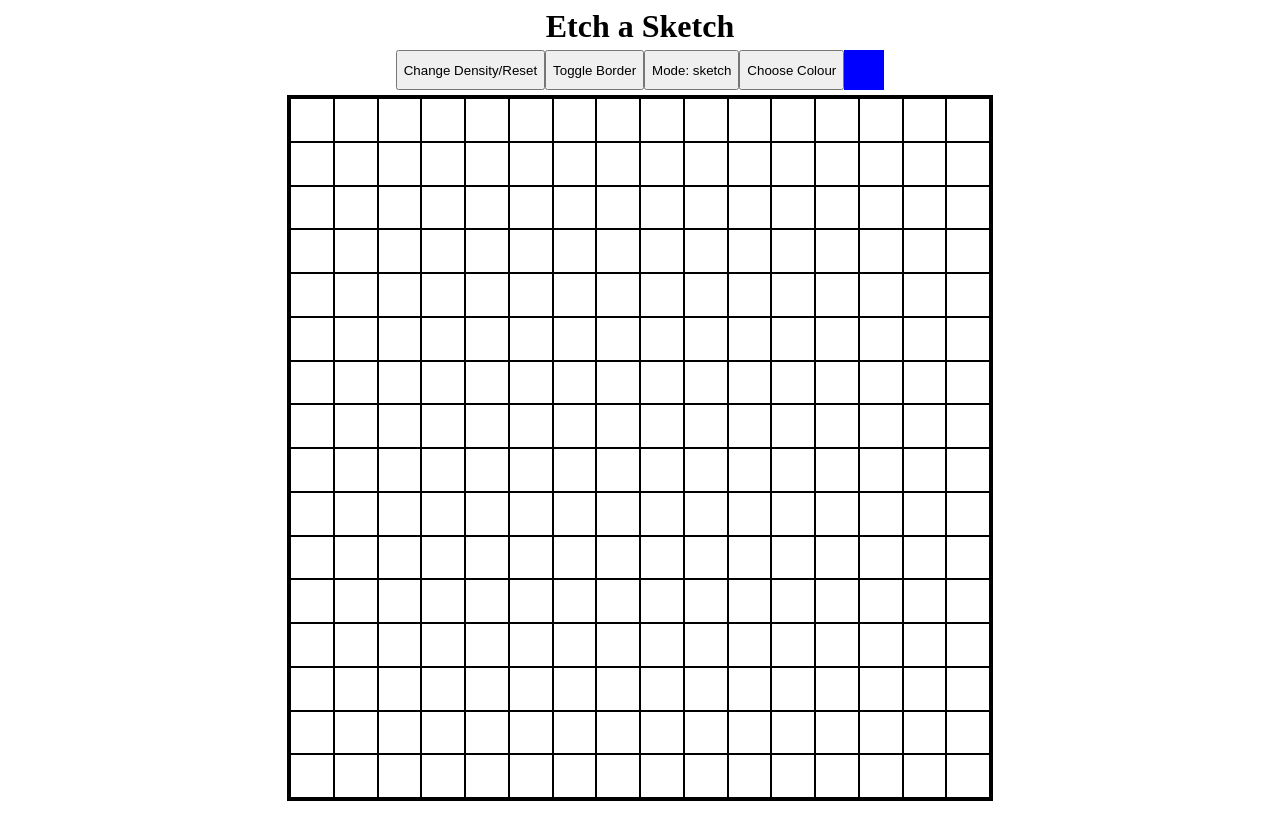
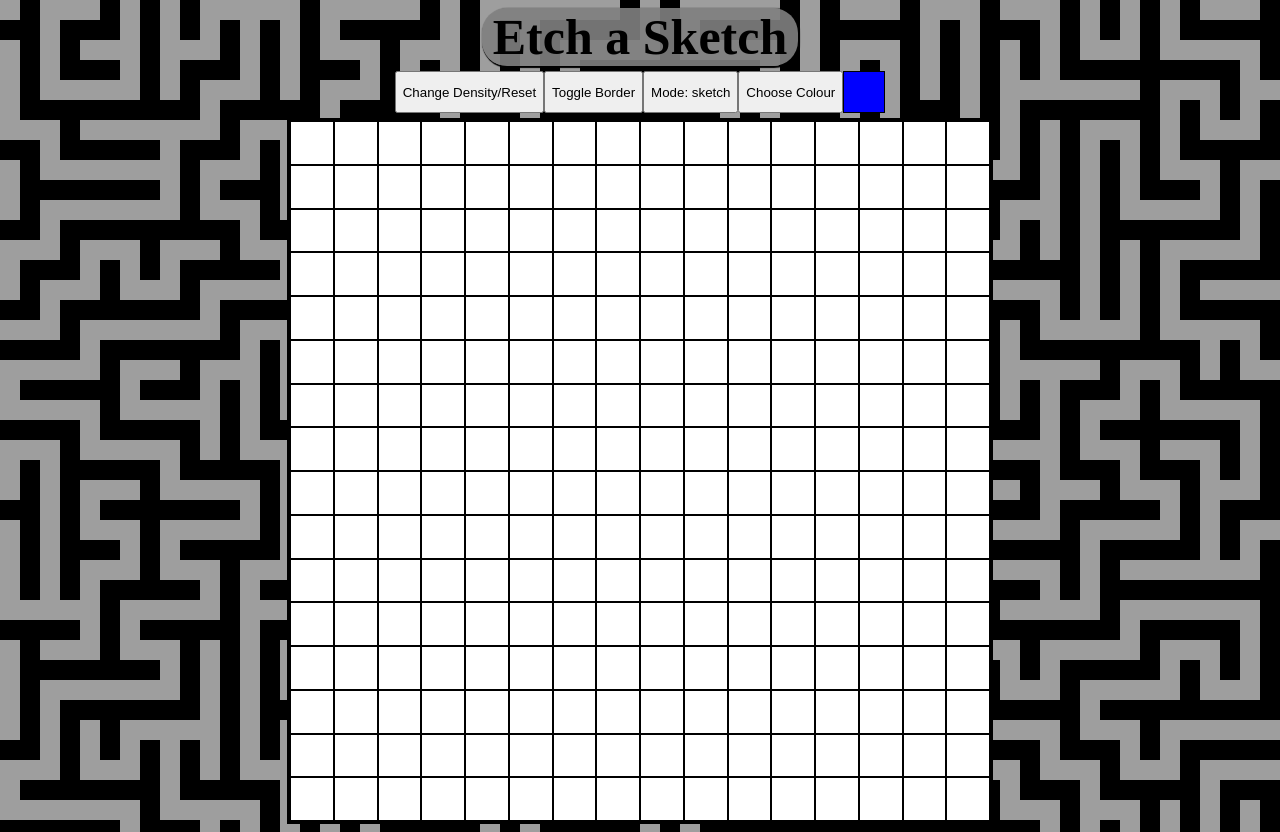
Before and after one commit to nameless3k/etch-a-sketch, a plain HTML site: page index.html in a window 1280 px wide. Before the commit the page ends 809 px from the top, so only its background shows below. Drawn offline with Linux system fonts and the light colour scheme.

Commit message:
added new colours and background

```diff
--- a/script.js
+++ b/script.js
@@ -11,7 +11,7 @@ let borderOn = true
 let mode = 'sketch'
 let currentColor = '0, 0, 255'
 let currentColorPosition = 0
-let colorChoice = ['255, 0, 0','255, 128, 0', '255, 255, 0', '128, 255, 0','0, 255, 0','0, 255, 128','0, 255, 255', '0, 0, 255',,]
+let colorChoice = ['255, 0, 0','255, 128, 0', '255, 255, 0', '128, 255, 0','0, 255, 0','0, 255, 128','0, 255, 255', '0, 0, 255', '255,255,255', '0,0,0']
 
 function createGrid() {
 //set number of columns
--- a/style.css
+++ b/style.css
@@ -5,16 +5,23 @@
     width: 700px;
     height: 700px;
     margin: 0 auto;
-
+    background-color: white;
 }
 .gridbox {
     border-style: solid;
     border-width: 1px;
+
 }
 
 h1{
     margin: 0 auto;
     text-align: center;
+    color: black;
+    font-size: 50px;
+    background-color: rgba(128, 128, 128, 0.9);
+    width: 25%;
+    border-radius: 25px;
+    box-shadow: 1px 1px 1px 1px;
 
  }
 
@@ -28,4 +35,10 @@ h1{
  #colorDemo {
      background-color: red;
      padding: 20px;
+     border-style: solid;
+     border-width: 1px;
  }
+
+ body {
+     background-image: url(images/maze.png);
+ }
```
Also changed, not shown: images/maze.png (added).
